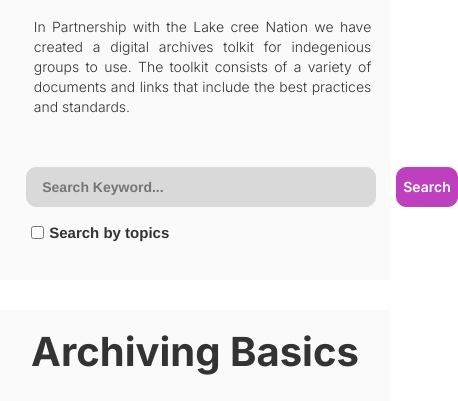
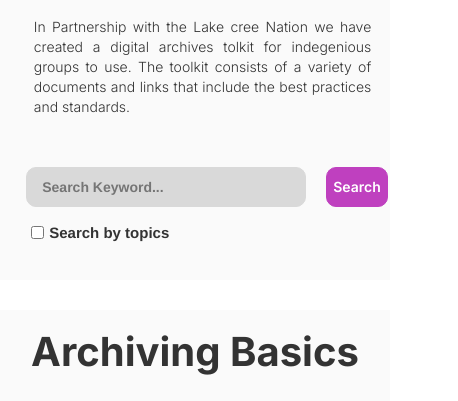
Before and after one commit to oviematthew/Digital-Archives-Toolkit., a plain HTML site: page index.html in a window 390 px wide. Shown: the part 400-801 px from the top of the page, 458 px wide, since content can reach past the window. Drawn offline with nearby package versions, Linux system fonts and the light colour scheme.

Commit message:
Add files via upload
Fixed overflow issues on x asis

```diff
--- a/style.css
+++ b/style.css
@@ -194,6 +194,12 @@
     border-radius: 10px;
     background-color: var(--gray);
     border: 1px solid var(--gray);
+}
+
+@media only screen and (max-width: 700px) {
+    .textbox {
+        width: 280px;
+    }
 }
 
 .check {
```
